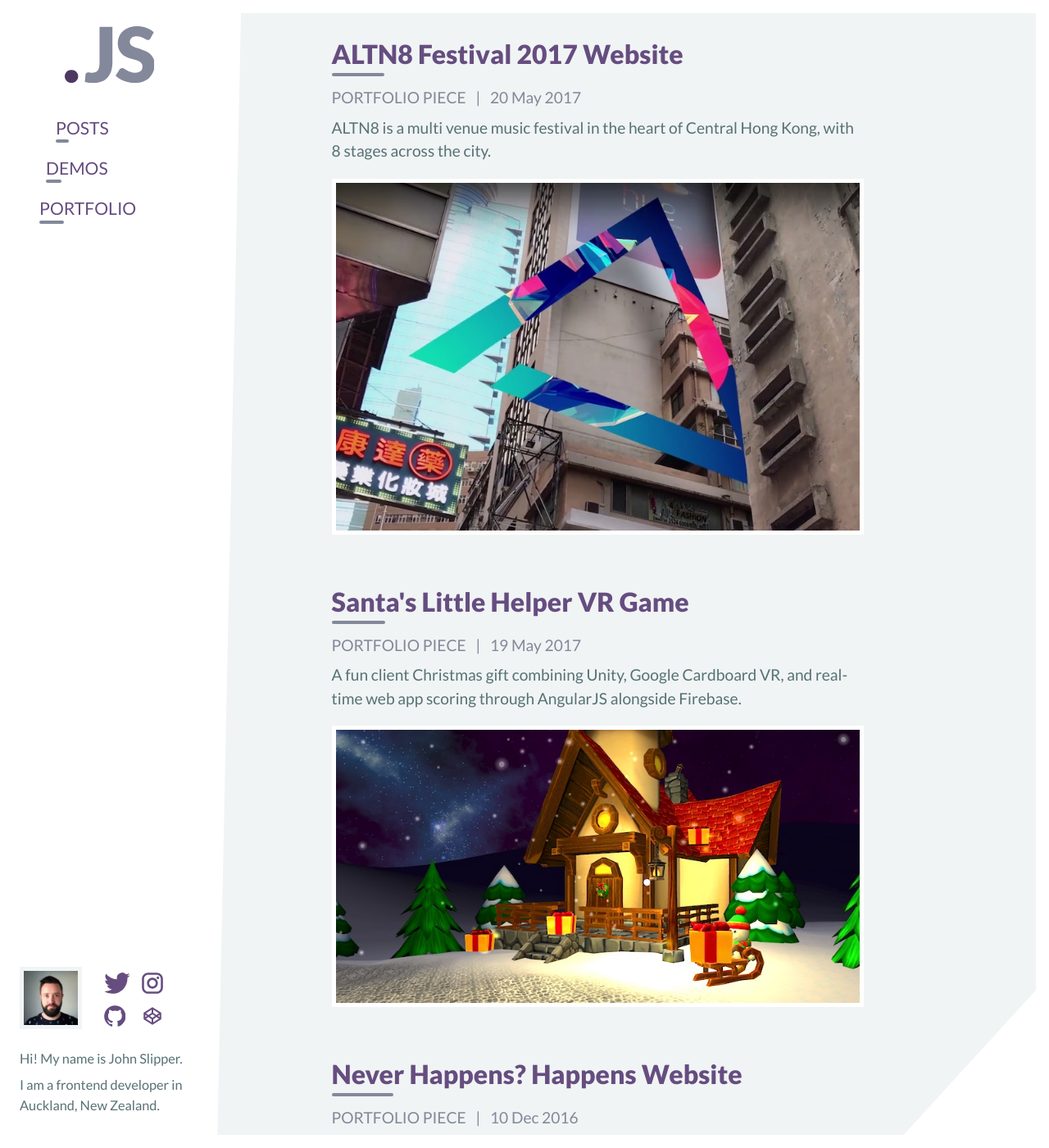
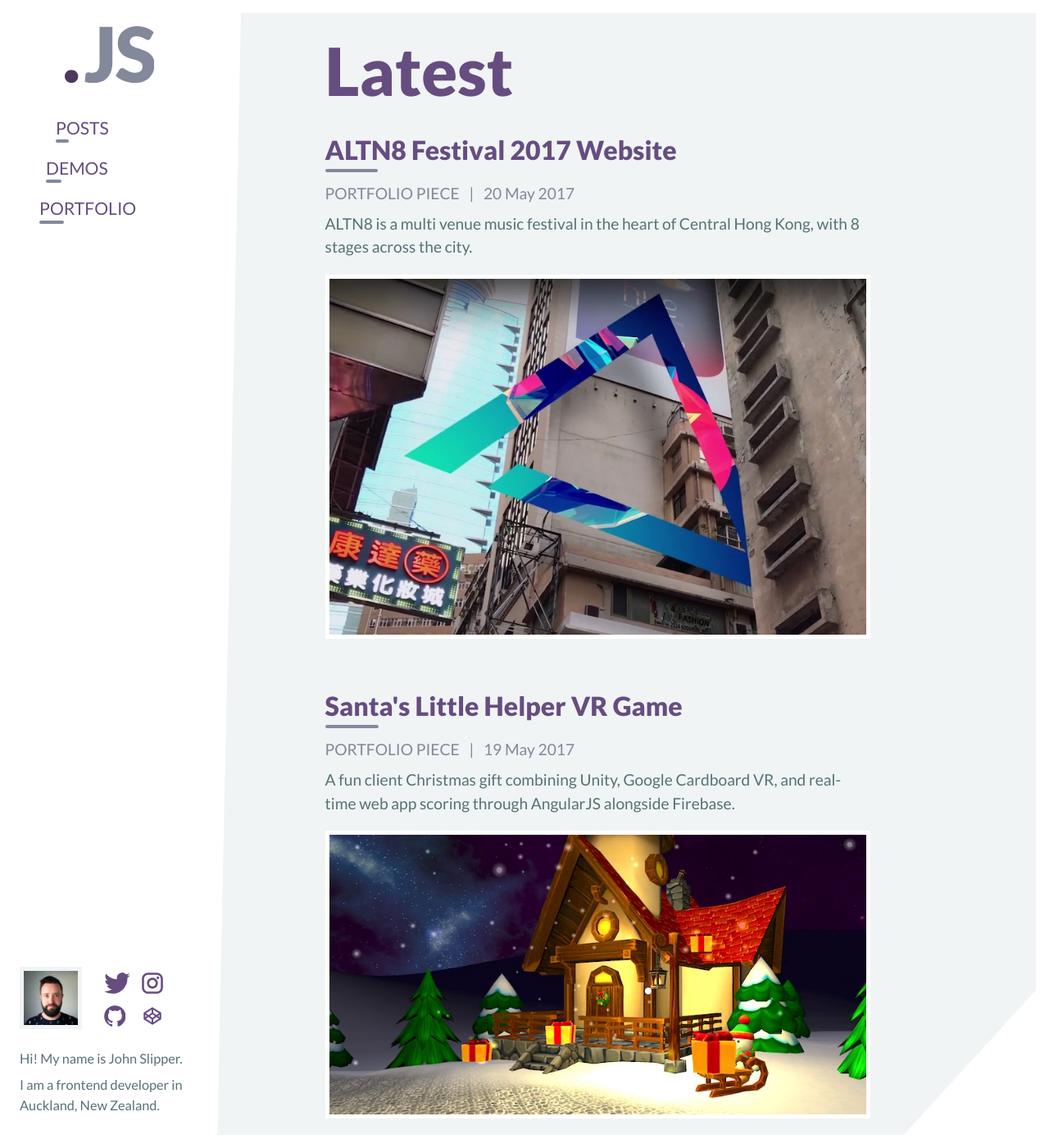
Before and after one commit to johnslipper/johnslipper.github.io, a Jekyll site: the page built from index.html, in a window 1280 px wide and 1400 px high. Shown: the whole window at 82% size. Built offline with Jekyll 4.4.1, drawn with Linux system fonts in a browser that asks for light colours.

Commit message:
Fixed post category page layouts

```diff
--- a/_sass/_layout.scss
+++ b/_sass/_layout.scss
@@ -41,6 +41,7 @@
     }
 
     .layout__articles {
+        margin-top: var(--spacing-6);
         > article {
             margin-bottom: var(--spacing-7);
         }
@@ -87,7 +88,6 @@
 
         .layout__main {
             grid-area: content;
-            padding: var(--layout-wrapper-padding-lg);
             max-width: 90ch;
 
             &::before {
--- a/demos/index.html
+++ b/demos/index.html
@@ -1,9 +1,12 @@
 ---
 title: Demos > John Slipper - Web Developer
 category: Demos
+layout: page
 ---
 
-<div id="ajax" class="grid category">
+<h1>{{page.category}}</h1>
+
+<div class="layout__articles">
     {% for post in site.posts %} {% if post.category contains 'demos' %} {%
     include post-preview.html %} {% endif %} {% endfor %}
 </div>
--- a/index.html
+++ b/index.html
@@ -1,10 +1,13 @@
 ---
 title: John Slipper - Web Developer
 layout: page
+category: Latest
 ---
 
-<section class="layout__articles">
+<h1>{{page.category}}</h1>
+
+<div class="layout__articles">
     <!-- ARTICLES HERE -->
     {% for post in site.posts %} {% if post.hidden == null %} {% include
     post-preview.html %} {% endif %} {% endfor %}
-</section>
+</div>
--- a/portfolio/index.html
+++ b/portfolio/index.html
@@ -1,9 +1,12 @@
 ---
 title: Portfolio > John Slipper - Web Developer
 category: Portfolio
+layout: page
 ---
 
-<div id="ajax" class="grid category">
+<h1>{{page.category}}</h1>
+
+<div class="layout__articles">
     {% for post in site.posts %} {% if post.category contains 'portfolio' %} {%
     include post-preview.html %} {% endif %} {% endfor %}
 </div>
--- a/posts/index.html
+++ b/posts/index.html
@@ -1,9 +1,12 @@
 ---
 title: Posts > John Slipper - Web Developer
 category: Posts
+layout: page
 ---
 
-<div id="ajax" class="grid category">
+<h1>{{page.category}}</h1>
+
+<div class="layout__articles">
     {% for post in site.posts %} {% if post.category contains 'posts' %} {%
     include post-preview.html %} {% endif %} {% endfor %}
 </div>
```
